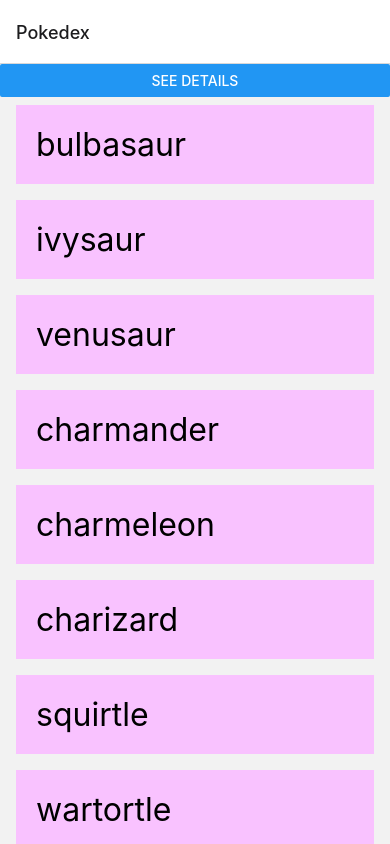
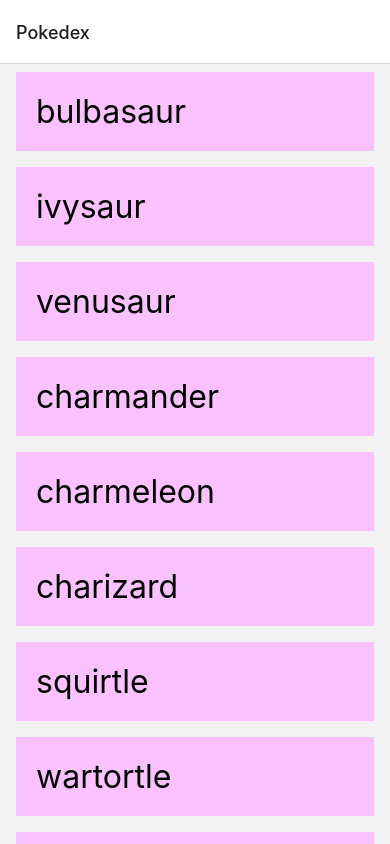
Before and after one commit to clairesquires/Pokemon, a React Native app in the folder pokemon-app/: screen /Pokedex in a window 390 px wide. Built offline with nearby package versions, Linux system fonts and the light colour scheme.

Commit message:
Feature 4 - navigation working for each pokedex

```diff
--- a/pokemon-app/App.tsx
+++ b/pokemon-app/App.tsx
@@ -1,8 +1,8 @@
 import * as React from 'react';
 import { StatusBar } from 'expo-status-bar';
 import { StyleSheet, Text, View } from 'react-native';
-import Pokedex from './src/components/pokedex';
-import Navigation from './src/navigation/navigation';
+import Pokedex from './src/components/Pokedex';
+import Navigation from './src/navigation/Navigation';
 
 export default function App() {
   return (
--- a/pokemon-app/src/components/pokedex.tsx
+++ b/pokemon-app/src/components/pokedex.tsx
@@ -6,24 +6,22 @@
 
 const pokemonList = require("../../assets/kanto.json");
 
-type ItemProps = {name: string};
+type ItemProps = {
+    name: string
+    navigation: any};
 
-const Item = ({name}: ItemProps) => (
+const Item = ({name,navigation}:ItemProps) => (
   <View style={styles.item}>
-    <Text style={styles.name}>{name}</Text>
+    <Text style={styles.name} onPress={() => navigation.navigate('Details')}>{name}</Text>
   </View>
 );
 
-export default function Pokedex({ navigation }: any) {
+export default function Pokedex({navigation}: any) {
   return (
     <View style={styles.container}>
-      <Button
-        title="See details"
-        onPress={() => navigation.navigate('Details')}
-      />
       <FlatList
         data={pokemonList}
-        renderItem={({item}) => <Item name={item.name} />}
+        renderItem={({item}) => <Item name={item.name} navigation={navigation} />}
         keyExtractor={item=>item.id}
       />
     </View>
--- a/pokemon-app/src/navigation/navigation.tsx
+++ b/pokemon-app/src/navigation/navigation.tsx
@@ -3,7 +3,7 @@
 import { View, Text } from 'react-native';
 import { NavigationContainer } from '@react-navigation/native';
 import { createNativeStackNavigator } from '@react-navigation/native-stack';
-import Pokedex from '../components/pokedex';
+import Pokedex from '../components/Pokedex';
 import Details from '../components/Details';
 
 const Stack = createNativeStackNavigator();
```
